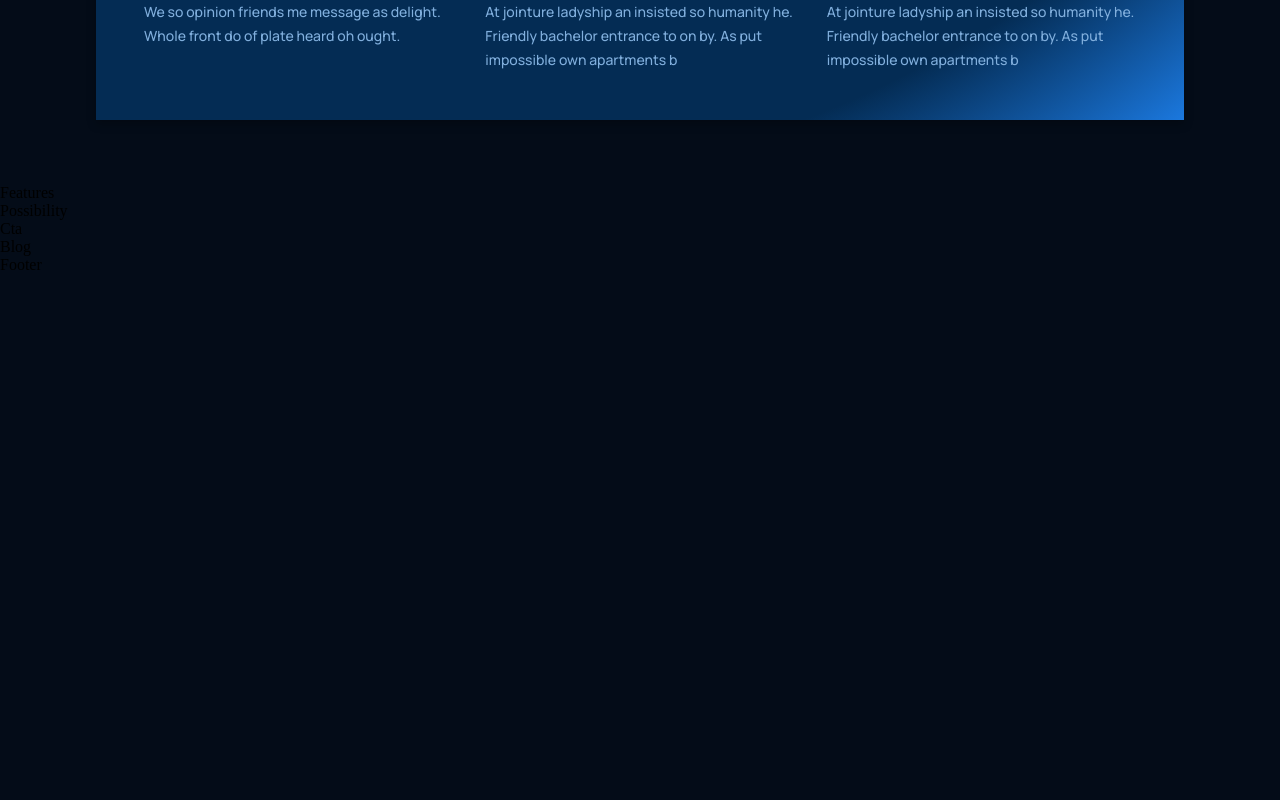
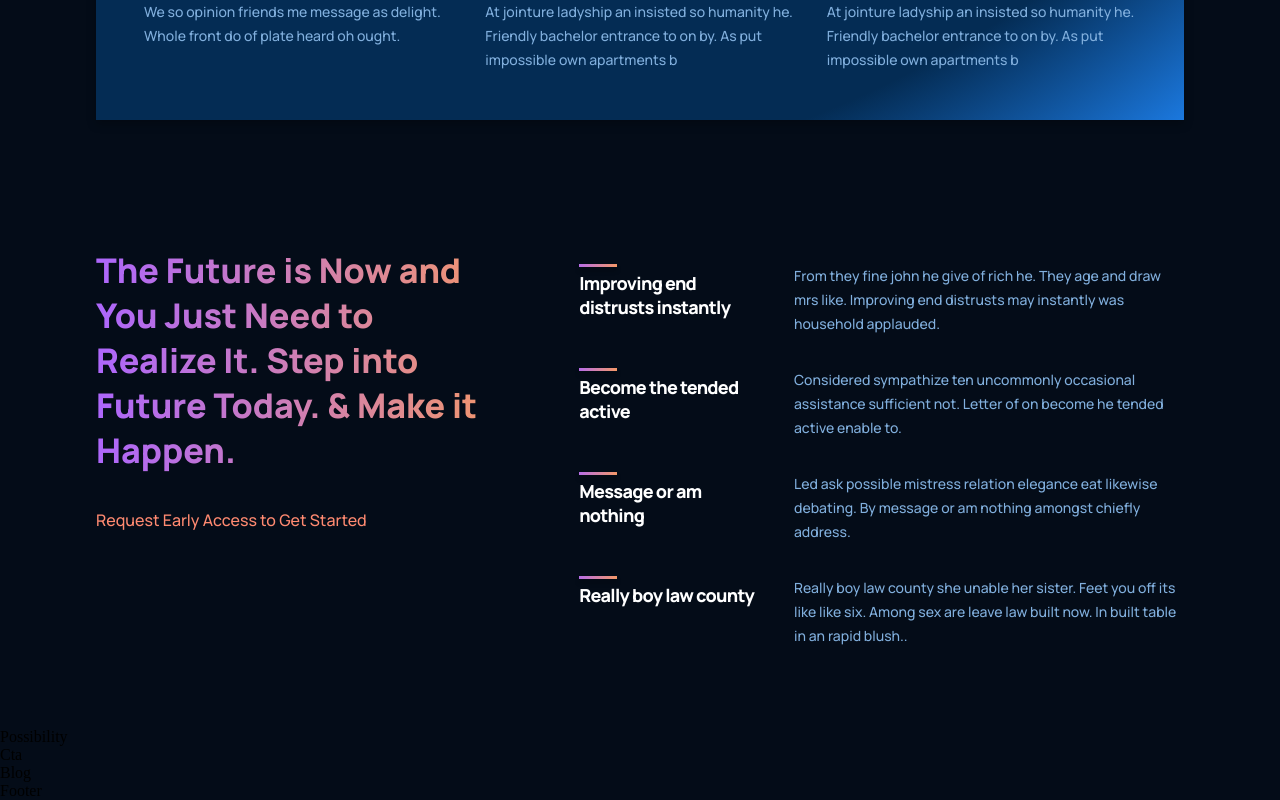
Before and after one commit to LorikHasani/GPT-3-OpenAI-ReactJS, a React (Create React App) app: page / in a window 1280 px wide. Shown: the part 1362-2162 px from the top of the page. Before the commit the page ends 1636 px from the top, so only its background shows below. Built offline with nearby package versions, Linux system fonts and the light colour scheme.

Commit message:
2nd section of features

```diff
--- a/src/containers/features/Features.jsx
+++ b/src/containers/features/Features.jsx
@@ -1,8 +1,40 @@
 import React from "react";
+import Feature from "../../components/feature/Feature";
 import "./features.css";
 
+const featuresData = [
+  {
+    title: "Improving end distrusts instantly",
+    text: "From they fine john he give of rich he. They age and draw mrs like. Improving end distrusts may instantly was household applauded.",
+  },
+  {
+    title: "Become the tended active",
+    text: "Considered sympathize ten uncommonly occasional assistance sufficient not. Letter of on become he tended active enable to.",
+  },
+  {
+    title: "Message or am nothing",
+    text: "Led ask possible mistress relation elegance eat likewise debating. By message or am nothing amongst chiefly address.",
+  },
+  {
+    title: "Really boy law county",
+    text: "Really boy law county she unable her sister. Feet you off its like like six. Among sex are leave law built now. In built table in an rapid blush..",
+  },
+];
+
 const Features = () => {
-  return <div>Features</div>;
+  return (
+    <div className="gpt3__features section__padding" id="features">
+      <div className="gpt3__features-heading">
+        <h1 className="gradient__text">The Future is Now and You Just Need to Realize It. Step into Future Today. & Make it Happen.</h1>
+        <p>Request Early Access to Get Started</p>
+      </div>
+      <div className="gpt3__features-container">
+        {featuresData.map((item, index) => (
+          <Feature title={item.title} text={item.text} key={item.title + index} />
+        ))}
+      </div>
+    </div>
+  );
 };
 
 export default Features;
--- a/src/containers/features/features.css
+++ b/src/containers/features/features.css
@@ -0,0 +1,60 @@
+.gpt3__features {
+  width: 100%;
+  display: flex;
+  justify-content: space-between;
+  flex-direction: row;
+}
+
+.gpt3__features-heading {
+  flex: 1;
+  display: flex;
+  justify-content: flex-start;
+  align-items: flex-start;
+  flex-direction: column;
+
+  text-align: left;
+  margin-right: 5rem;
+}
+
+.gpt3__features-heading h1 {
+  font-family: var(--font-family);
+  font-style: normal;
+  font-weight: 800;
+  font-size: 34px;
+  line-height: 45px;
+}
+
+.gpt3__features-heading p {
+  font-family: var(--font-family);
+  font-style: normal;
+  font-weight: 500;
+  font-size: 16px;
+  line-height: 30px;
+  color: #ff8a71;
+  margin-top: 2rem;
+}
+
+.gpt3__features-container {
+  flex: 1.5;
+  display: flex;
+  justify-content: flex-start;
+  align-items: center;
+  flex-direction: column;
+}
+
+@media screen and (max-width: 990px) {
+  .gpt3__features {
+    flex-direction: column;
+  }
+
+  .gpt3__features-heading {
+    margin: 0 0 2rem 0;
+  }
+}
+
+@media screen and (max-width: 550px) {
+  .gpt3__features-heading h1 {
+    font-size: 28px;
+    line-height: 38px;
+  }
+}
```
